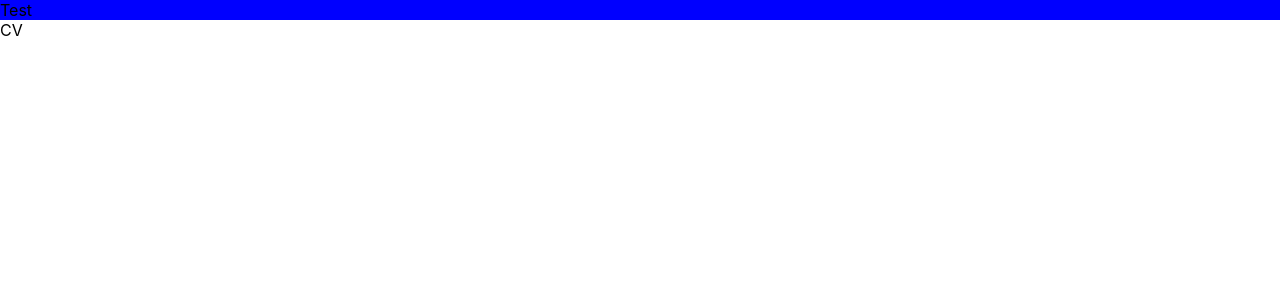
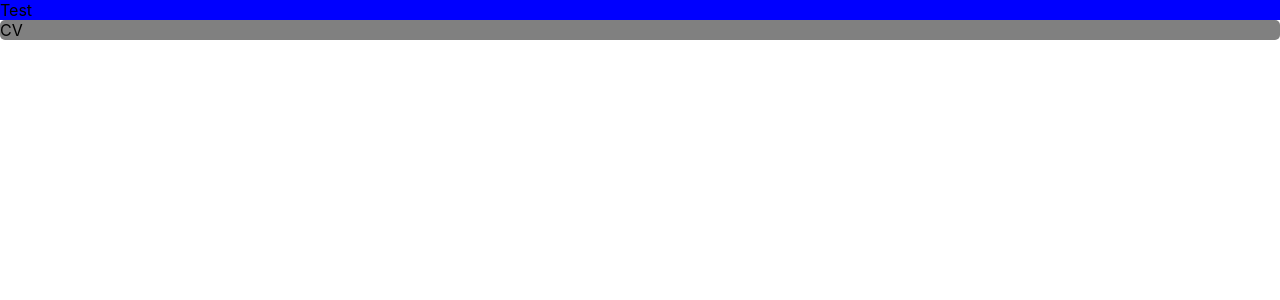
Before and after one commit to lukavelic/cv-project, a React (Create React App) app: page / in a window 1280 px wide. Shown: the top 300 px of the page. Built offline with nearby package versions, Linux system fonts and the light colour scheme.

Commit message:
Created card component

```diff
--- a/src/components/App.js
+++ b/src/components/App.js
@@ -6,7 +6,7 @@ import Cv from './Cv';
 class App extends React.Component {
   render() {
     return (
-      <div>
+      <div  className='container'>
         <Header/>
         <Cv/>
       </div>
--- /dev/null
+++ b/src/components/Card.css
@@ -0,0 +1,4 @@
+.card {
+    border-radius: 5px;
+    background-color: gray;
+}
--- /dev/null
+++ b/src/components/Card.js
@@ -0,0 +1,18 @@
+import React from 'react';
+import './Card.css'
+
+class Card extends React.Component {
+    constructor(props) {
+        super(props);
+    };
+
+    render() {
+        const classes = 'card ' + this.props.className;
+
+        return (
+            <div className={classes}>{this.props.children}</div>
+        );
+    };
+};
+
+export default Card;
--- a/src/components/Cv.js
+++ b/src/components/Cv.js
@@ -1,5 +1,6 @@
 import React from 'react';
 import './Cv.css';
+import Card from './Card';
 
 class Cv extends React.Component {
     constructor(props) {
@@ -8,7 +9,9 @@ class Cv extends React.Component {
 
     render() {
         return(
-            <div>CV</div>
+            <Card className='cv-container'>
+            CV
+            </Card>
         );
     };
 };
```
